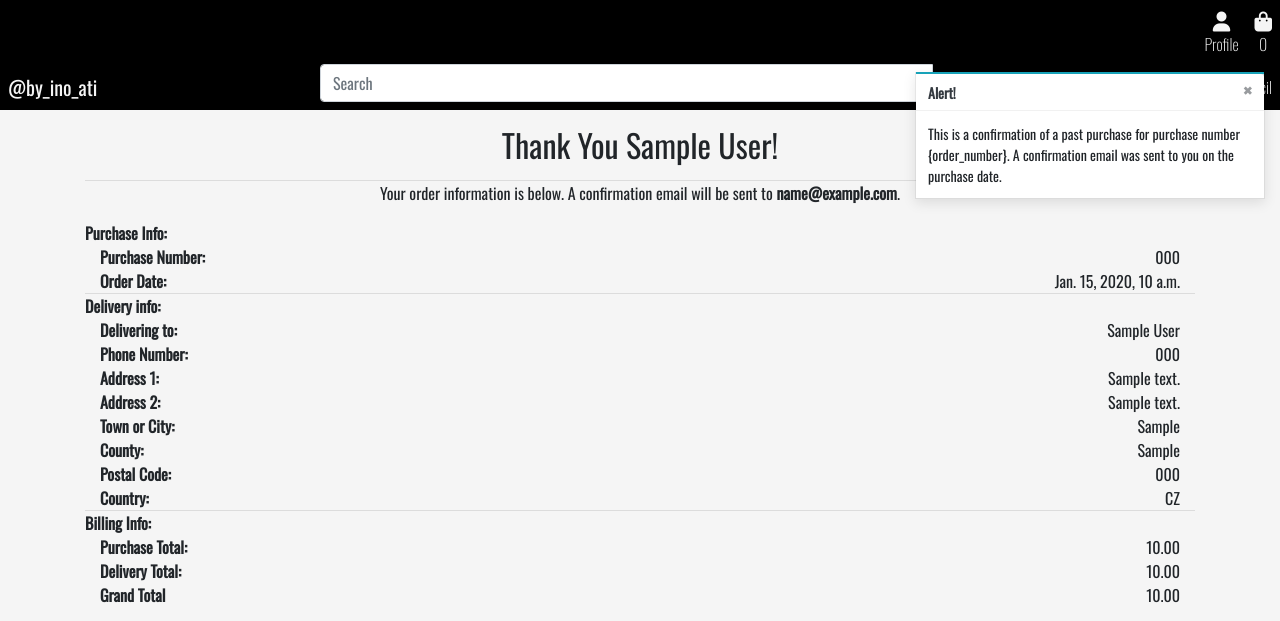
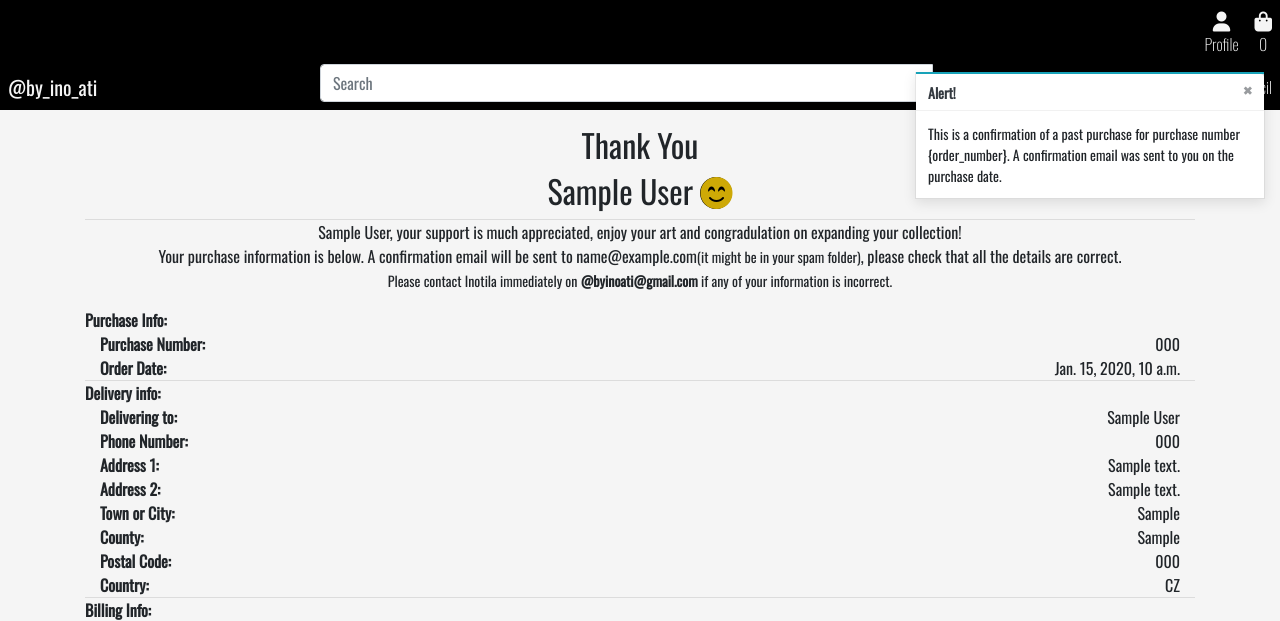
Before and after one commit to Inotila/by_ino_ati.1.0, a Django app: page /profile/order_history/000 in a window 1280 px wide. Shown: the top 621 px of the page. Run offline with Django 3.2, Linux system fonts and the light colour scheme; tables that the repository leaves empty hold one stand-in row (values such as "Sample post"); some libraries are stand-ins or nearby versions; some web fonts are replaced.

Commit message:
Add text to template and style

```diff
--- a/checkout/templates/checkout/checkout_done.html
+++ b/checkout/templates/checkout/checkout_done.html
@@ -6,10 +6,15 @@
 <div class="container">
     <div class="row">
         <div class="col text-center mb-3">
-            <h2 class="welcome-text mt-3 mb-3">Thank You {{order.full_name}}!</h2>
+            <h2 class="mt-3">Thank You </h2>
+            <h2>{{order.full_name}} <i class="fas fa-smile-beam icon-smile"></i></h2>
             <hr class="checkout-done-hr">
-            <p class="text-black">Your order information is below. A confirmation email will be sent to
-                <strong>{{ order.email }}</strong>.</p>
+            <p>{{order.full_name}}, your support is much appreciated, enjoy your art and congradulation on expanding
+                your collection!</p>
+            <p>Your purchase information is below. A confirmation email will be sent to
+                {{ order.email }}<span class="small">(it might be in your spam folder)</span>, please check that all the details are correct.</p>
+            <p> <span class="small"> Please contact Inotila immediately on <strong>@byinoati@gmail.com</strong> if any
+                    of your information is incorrect.</span></p>
         </div>
     </div>
     <div class="row justify-content-center">
@@ -162,7 +167,5 @@
             {% endif %}
         </div>
     </div>
-    </div>
 </div>
-
 {% endblock %}
--- a/static/css/style.css
+++ b/static/css/style.css
@@ -476,6 +476,12 @@ select option[value=""] {
     margin: 0 !important;
   }
 
+  .icon-smile{
+    color: #cea906;
+    background: #000;
+    border-radius: 50%;
+  }
+
 /* ------------------------- stripe ----------------------- */
 
 .StripeElement,
```
